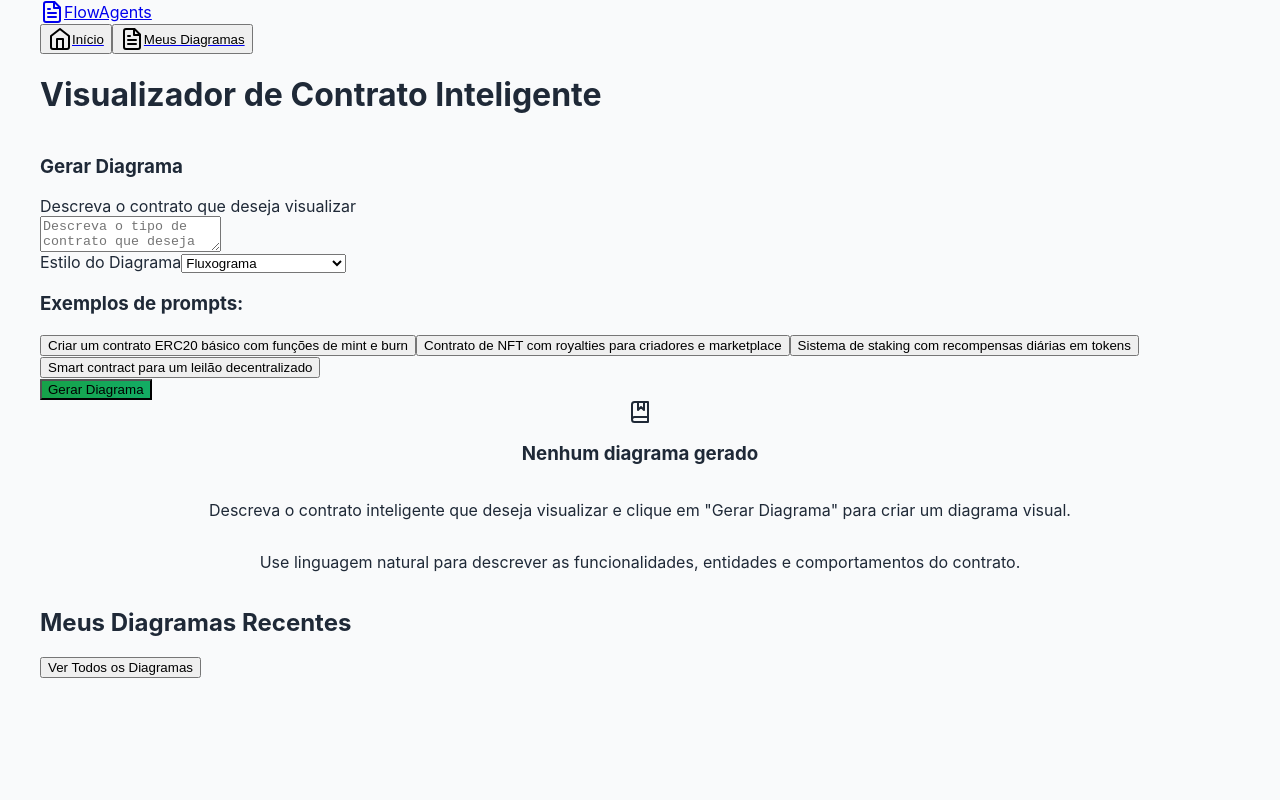
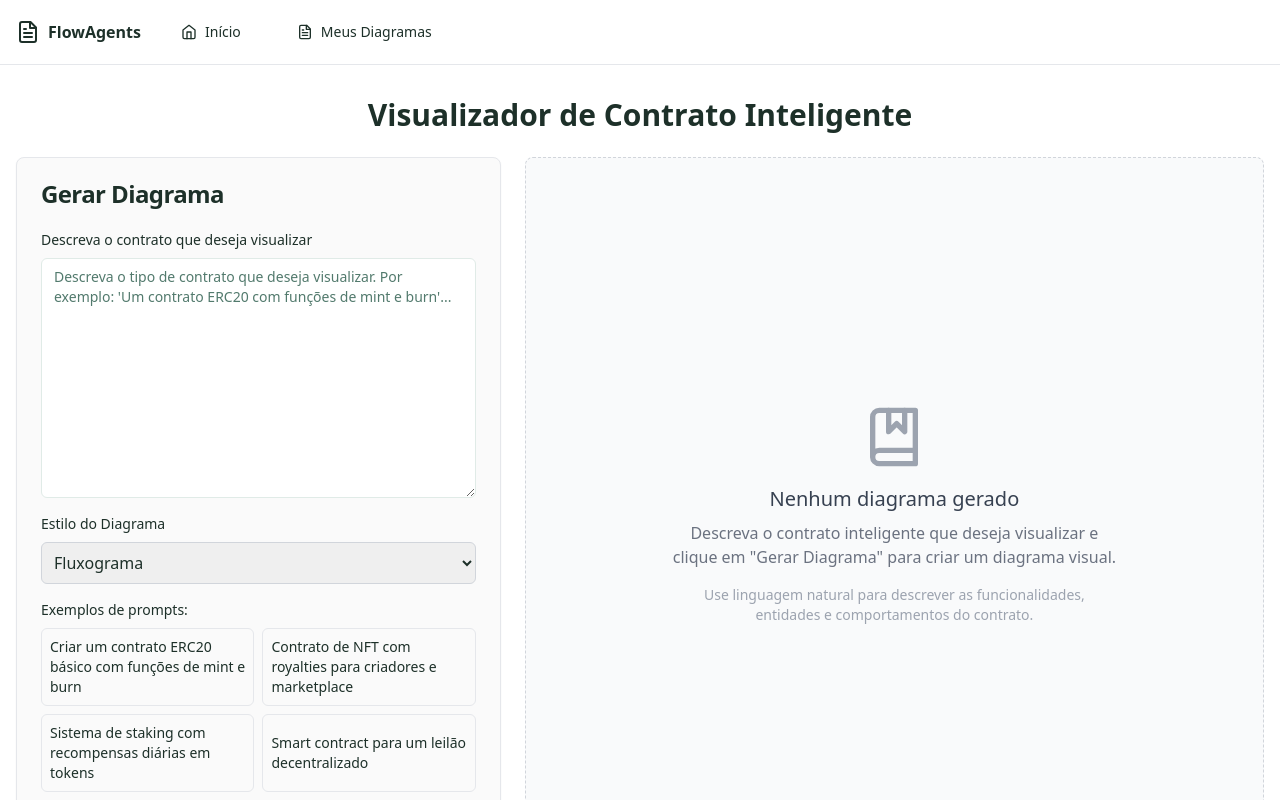
Before and after one commit to diegofornalha/SolidityVisualizer, a Next.js app: page /visualizar in a window 1280 px wide. Shown: the top 800 px of the page. Built offline with nearby package versions, Linux system fonts and the light colour scheme.

Commit message:
Corrigido problema no CSS global para remover referência ao border-border

```diff
--- a/src/styles/globals.css
+++ b/src/styles/globals.css
@@ -1,13 +1,7 @@
-/* Estilos base */
-html, body {
-  margin: 0;
-  padding: 0;
-  font-family: -apple-system, BlinkMacSystemFont, 'Segoe UI', Roboto, 'Helvetica Neue', Arial, sans-serif;
-  background-color: #f9fafb;
-  color: #1f2937;
-}
+@tailwind base;
+@tailwind components;
+@tailwind utilities;
 
-/* Variáveis de cores */
 :root {
   --background: 0 0% 100%;
   --foreground: 160 25% 15%;
@@ -36,7 +30,6 @@ html, body {
   --radius: 0.5rem;
 }
 
-/* Tema escuro */
 .dark {
   --background: 160 25% 10%;
   --foreground: 160 10% 98%;
@@ -64,7 +57,13 @@ html, body {
   --chart-5: 165 65% 50%;
 }
 
-/* Efeitos de gradiente */
+/* Estilos base para o corpo da página */
+body {
+  background-color: hsl(var(--background));
+  color: hsl(var(--foreground));
+}
+
+/* Add gradient effects for buttons and cards */
 .gradient-border {
   background: linear-gradient(to right, hsl(142, 76%, 36%), hsl(160, 84%, 39%));
   padding: 1px;
@@ -79,26 +78,3 @@ html, body {
 .gradient-hover:hover {
   background-position: 100% 0;
 }
-
-/* Utilitários */
-.container {
-  max-width: 1200px;
-  margin: 0 auto;
-  padding: 0 1rem;
-}
-
-.flex {
-  display: flex;
-}
-
-.flex-col {
-  flex-direction: column;
-}
-
-.items-center {
-  align-items: center;
-}
-
-.justify-between {
-  justify-content: space-between;
-}
```
